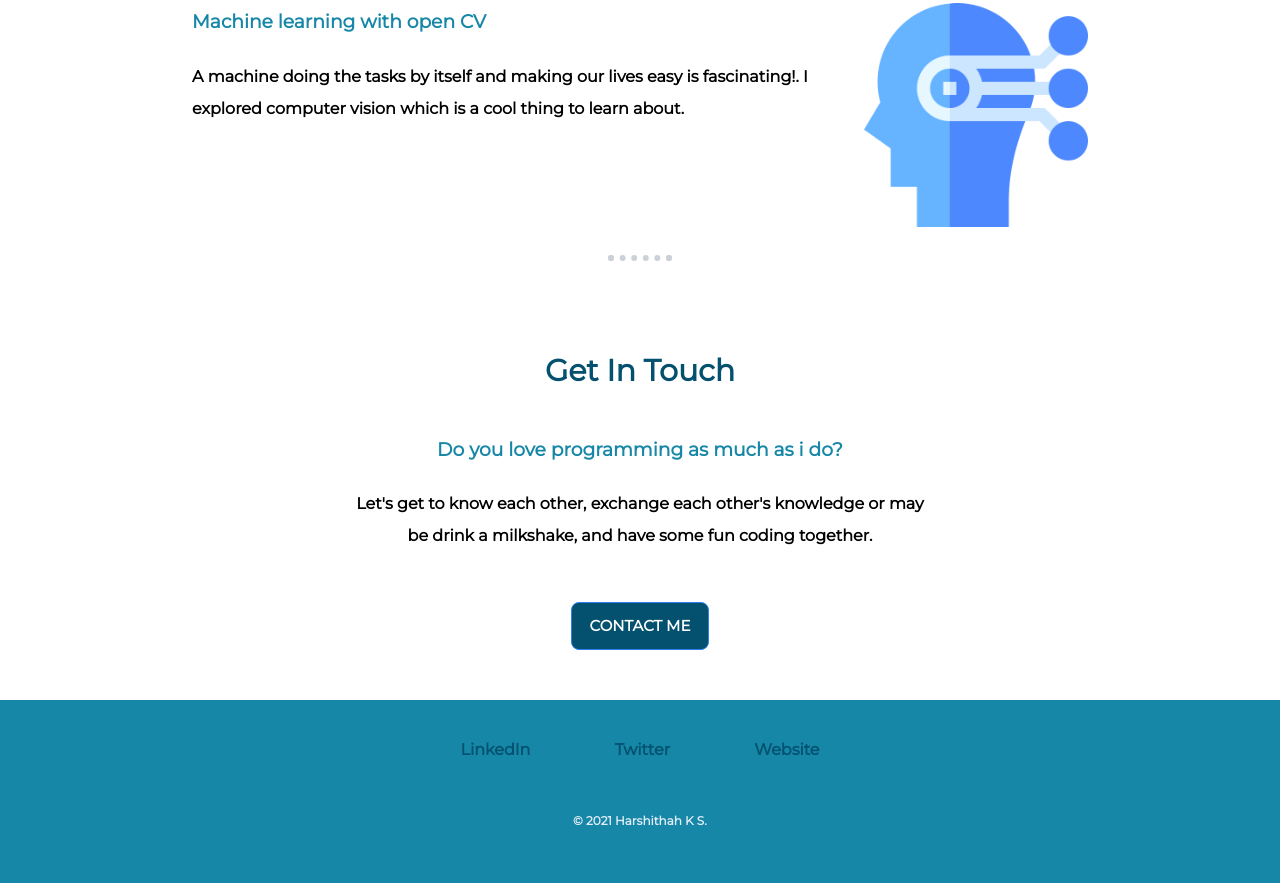
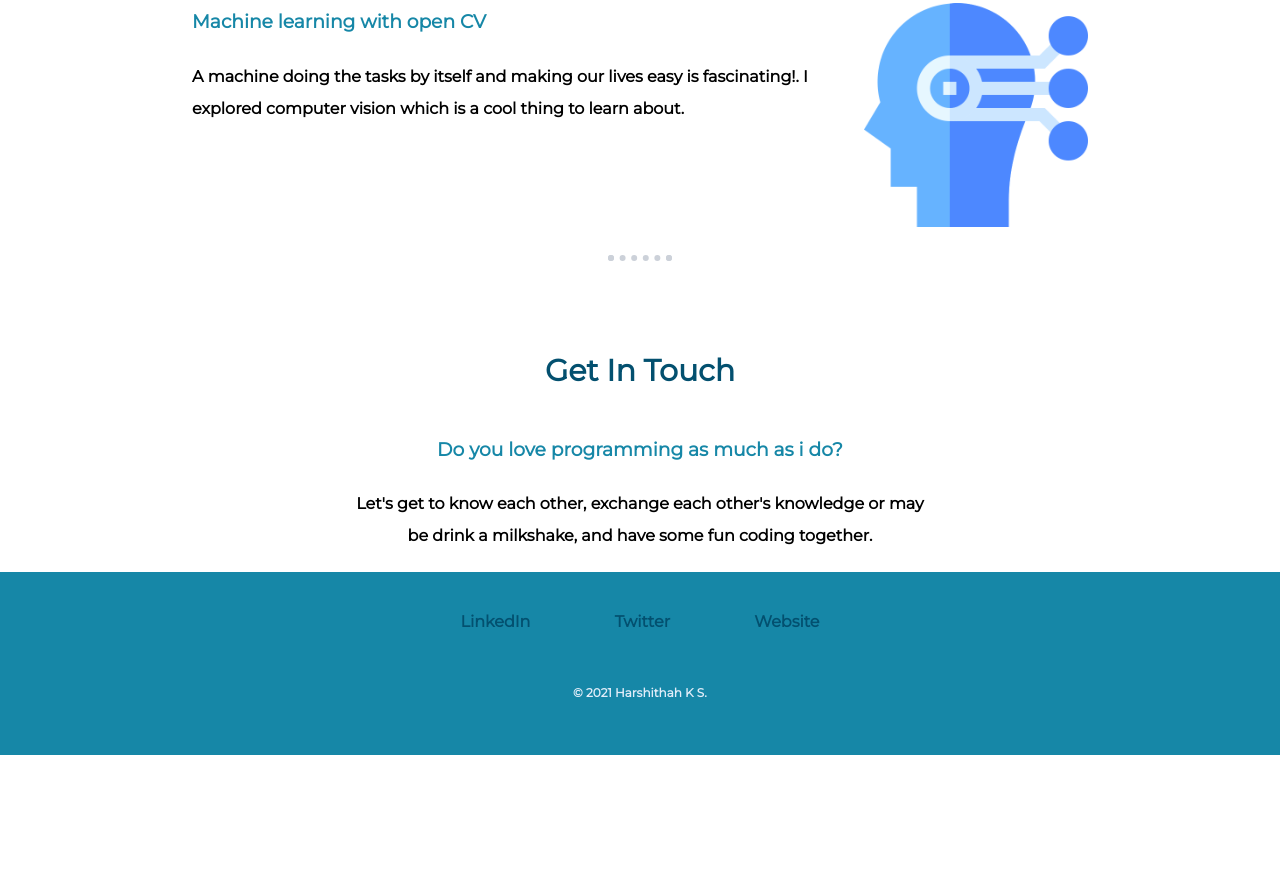
Before and after one commit to HerSheThah/My-simple-website-with-html-and-css, a plain HTML site: page index.html in a window 1280 px wide. Shown: the part 2209-3092 px from the top of the page. After the commit the page ends 2964 px from the top, so only its background shows below. Drawn offline with Linux system fonts and the light colour scheme; a web font is replaced by a local one.

Commit message:
Update index.html

```diff
--- a/index.html
+++ b/index.html
@@ -62,7 +62,6 @@
       <h2>Get In Touch</h2>
       <h3>Do you love programming as much as i do?</h3>
       <p class="contact-desc">Let's get to know each other, exchange each other's knowledge or may be drink a milkshake, and have some fun coding together.</p>
-      <a href="#" class="BUTTON_MOM">CONTACT ME</a>
     </div>
   </div>
 
```
